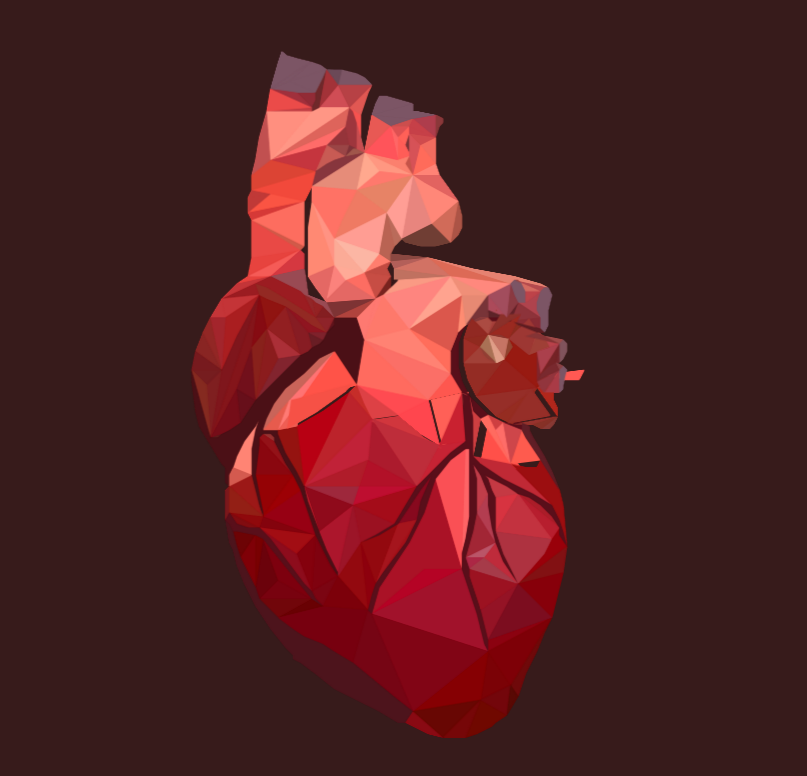
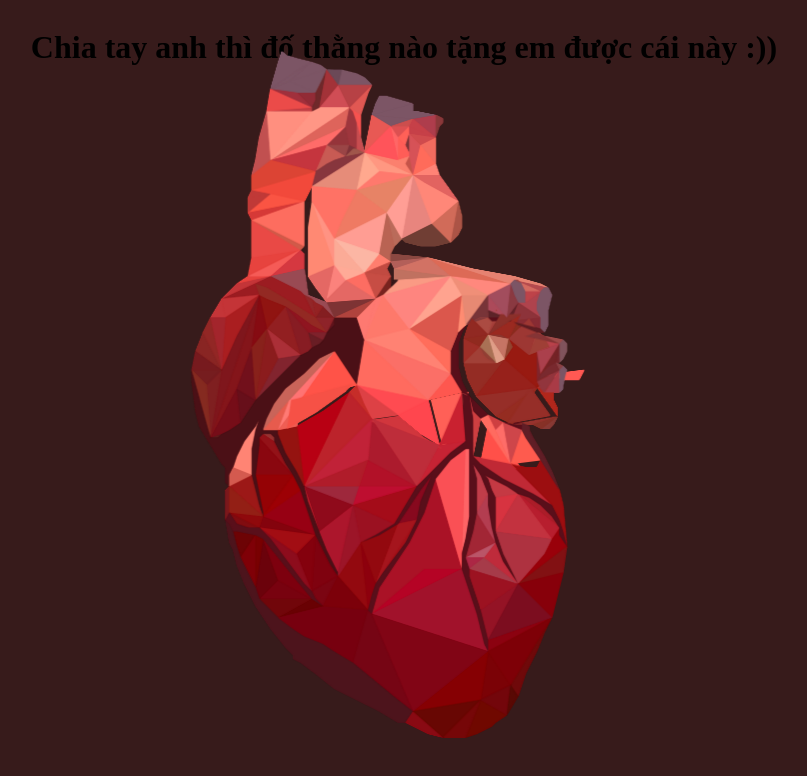
Before and after one commit to TranQuangBun/heart, a plain HTML site: page index.html in a window 1280 px wide. Shown: the whole page, without its empty margins (244-1051 px from the left). Drawn offline with Linux system fonts and the light colour scheme.

Commit message:
Update index.html

```diff
--- a/index.html
+++ b/index.html
@@ -9,8 +9,22 @@
 
 </head>
 <body>
+      <h1>
+          <span>Chia</span>
+          <span>tay</span>
+          <span>anh</span>
+          <span>thì</span>
+          <span>đố</span>
+          <span>thằng</span>
+          <span>nào</span>
+          <span>tặng</span>
+          <span>em</span>
+          <span>được</span>
+          <span>cái</span>
+          <span>này</span>
+          <span>:))</span>
+    </h1>
     <section>
-
         <svg version="1.1" xmlns="http://www.w3.org/2000/svg" xmlns:xlink="http://www.w3.org/1999/xlink" x="0px" y="0px"
           viewBox="0 0 1194.13477 1200" style="enable-background:new 0 0 1194.13477 1200;" xml:space="preserve">
 
```
